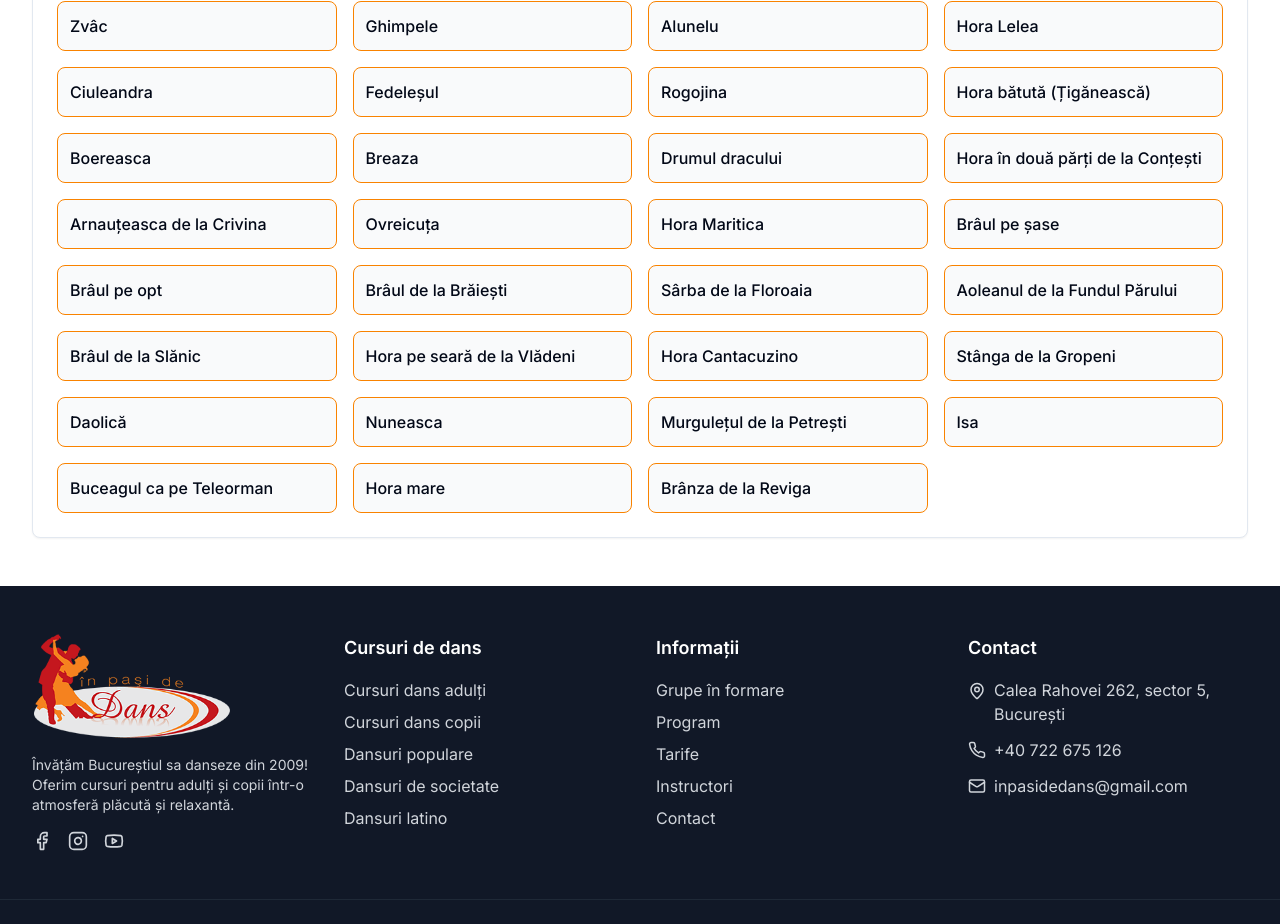
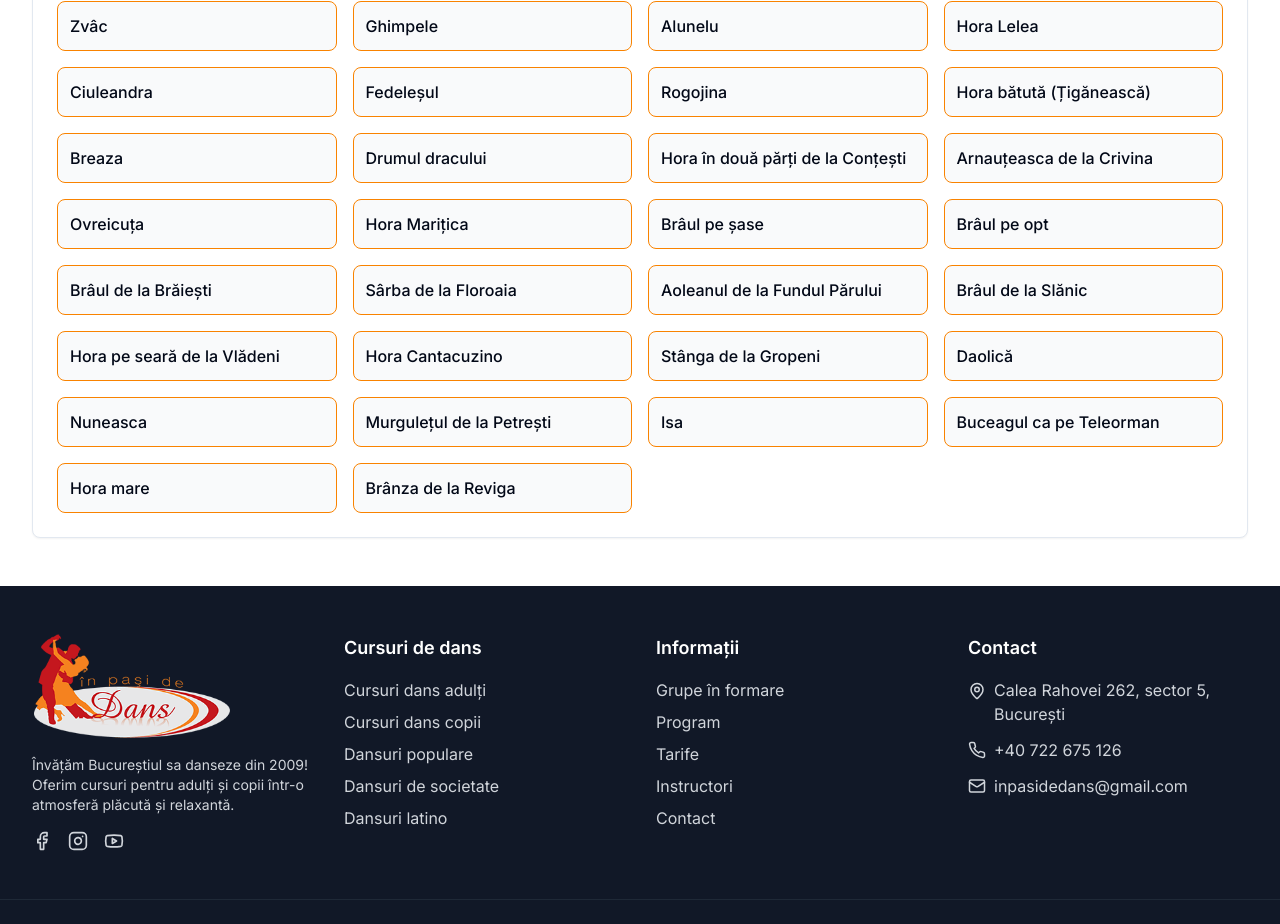
Before and after one commit to Leoooii/InPasiDeDans, a Next.js app: page /dansuri-populare in a window 1280 px wide. Shown: the part 1300-2224 px from the top of the page. Built offline with nearby package versions, Linux system fonts and the light colour scheme; no server answers.

Commit message:
diacritice populare

```diff
--- a/app/dansuri-populare/page.tsx
+++ b/app/dansuri-populare/page.tsx
@@ -29,13 +29,13 @@ const regiuniDansuri = [
       'Fedeleșul',
       'Rogojina',
       'Hora bătută (Țigănească)',
-      'Boereasca',
+
       'Breaza',
       'Drumul dracului',
       'Hora în două părți de la Conțești',
       'Arnauțeasca de la Crivina',
       'Ovreicuța',
-      'Hora Maritica',
+      'Hora Marițica',
       'Brâul pe șase',
       'Brâul pe opt',
       'Brâul de la Brăiești',
@@ -86,6 +86,7 @@ const regiuniDansuri = [
       'Cârligul',
       'Trei păzește de la Dolj',
       'Basarabeanca',
+      'Boereasca',
     ],
   },
   {
@@ -98,7 +99,7 @@ const regiuniDansuri = [
       'Paidușca',
       'Sârba de la Oltina',
       'Pamporea',
-      'Ceancul',
+      'Ceamcul',
       'Sârba de la Negru Vodă',
       'Beștepeanca',
       'Joc bătrânesc de la Niculițel',
@@ -124,17 +125,17 @@ const regiuniDansuri = [
       'Bălăceana',
       'Zdroboleanca',
       'Țărănească',
-      'Hora din Tudora',
+
       'Promoroaca',
       'Salcioara',
-      'Rata',
+      'Rața',
       'Cărășelul',
       'Hora bătută',
       'Hangul de la Tălpigi',
       'Sârba de la Izvoare',
       'Hora-n două părți de la Corni',
       'Polobocul',
-      'Ostropatul',
+      'Ostropățul',
       'Tantărașul',
       'Hora de la Brăhășești',
       'Ciobănașul de la Independența',
@@ -159,6 +160,7 @@ const regiuniDansuri = [
       'Bătrânească de la Ciocănești',
       'Arcanul',
       'Bătrânească',
+      'Hora din Tudora',
     ],
   },
   {
```
